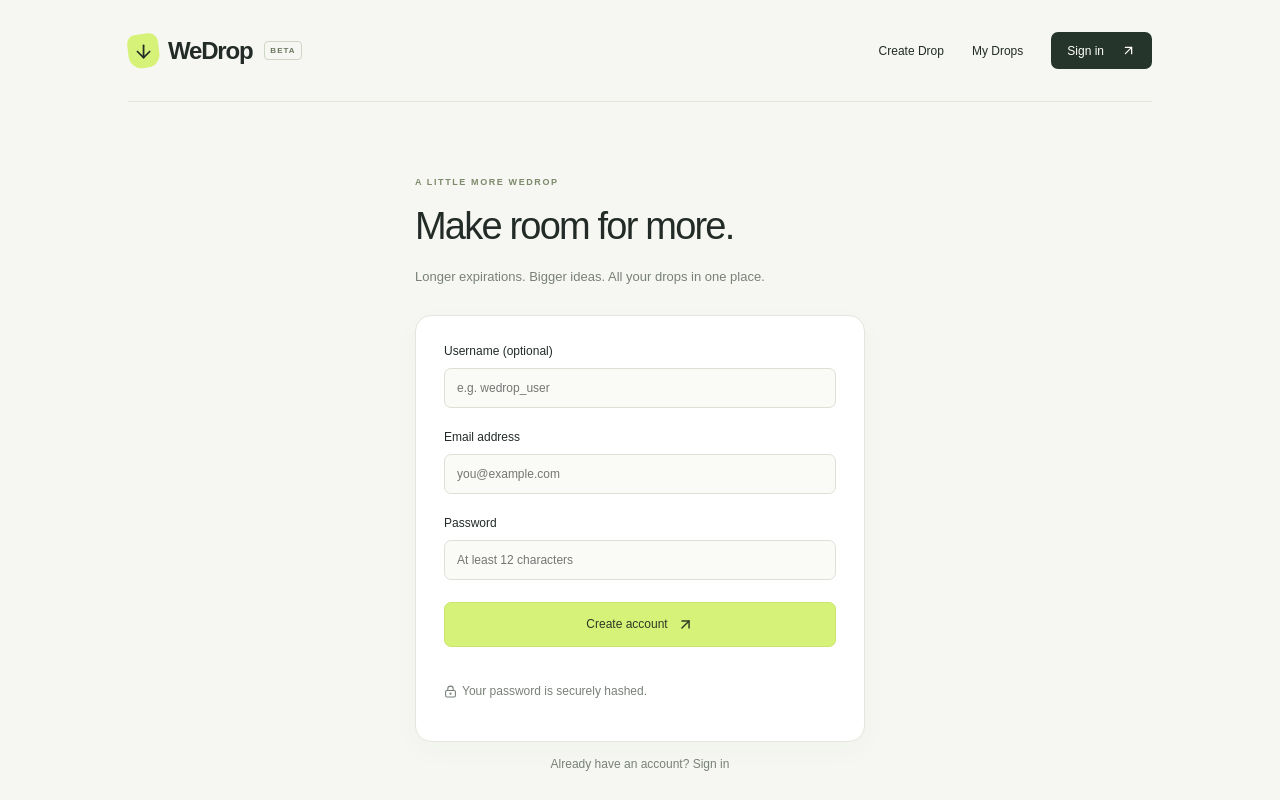
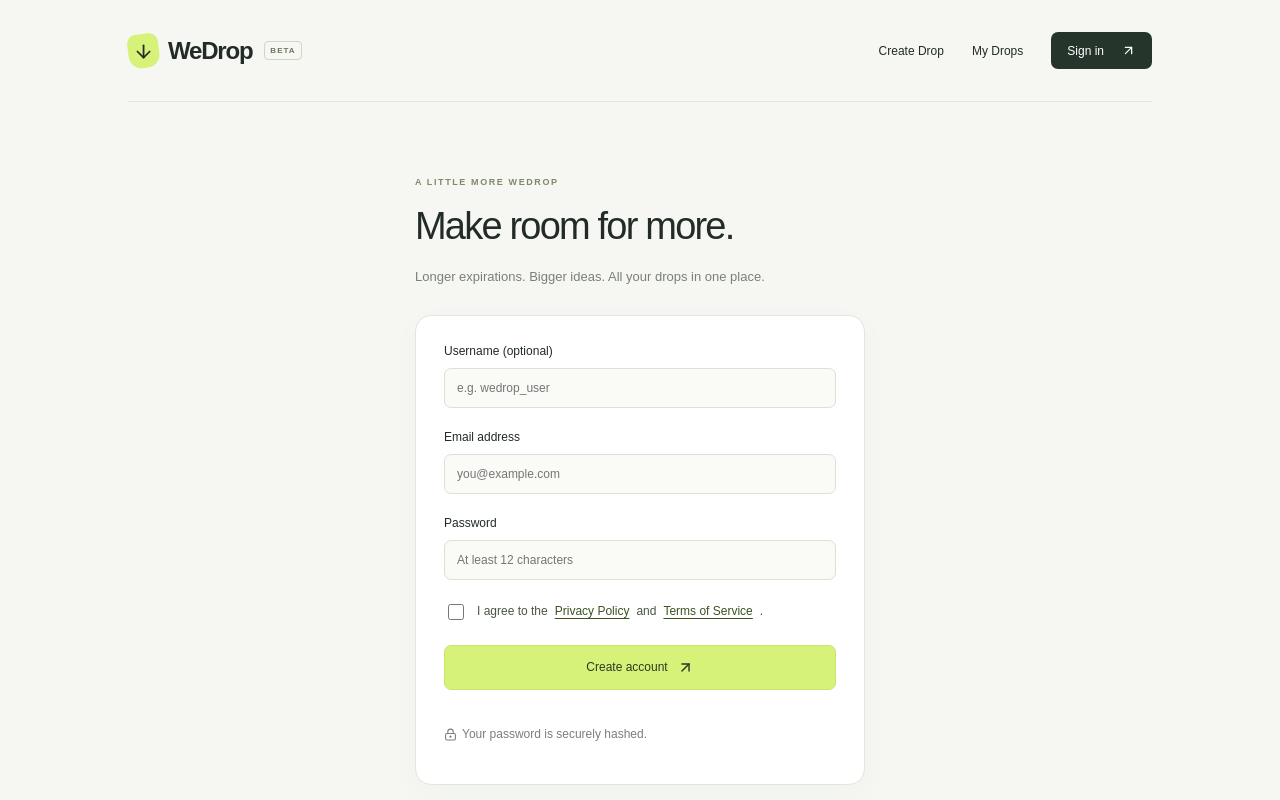
Before and after one commit to MOINtwentysix/WeDrop, a Next.js app: page /register in a window 1280 px wide. Shown: the top 800 px of the page. Built offline with nearby package versions, Linux system fonts and the light colour scheme; no server answers.

Commit message:
feat: add required legal consent checkbox for privacy policy and terms on registration

```diff
--- a/src/app/globals.css
+++ b/src/app/globals.css
@@ -597,6 +597,33 @@
 }
 .form-card .primary {
   width: 100%;
+}
+.form-card .terms-label {
+  flex-direction: row;
+  align-items: flex-start;
+  gap: 10px;
+  font-size: 12px;
+  line-height: 1.5;
+  color: #4a5446;
+  cursor: pointer;
+  user-select: none;
+}
+.form-card .terms-label input[type="checkbox"] {
+  accent-color: #526d32;
+  margin-top: 2px;
+  width: 16px;
+  height: 16px;
+  flex-shrink: 0;
+  cursor: pointer;
+}
+.form-card .terms-label a {
+  color: #3b5222;
+  text-decoration: underline;
+  text-underline-offset: 3px;
+  font-weight: 500;
+}
+.form-card .terms-label a:hover {
+  color: #1a2713;
 }
 .center {
   text-align: center;
--- a/src/components/auth-form.tsx
+++ b/src/components/auth-form.tsx
@@ -28,6 +28,13 @@
           const email = form.get("email");
           const password = form.get("password");
           const username = form.get("username");
+          const terms = form.get("terms");
+
+          if (register && !terms) {
+            setError("Please agree to the Privacy Policy and Terms of Service.");
+            setBusy(false);
+            return;
+          }
 
           try {
             await api(`/api/auth/${register ? "register" : "login"}`, {
@@ -84,6 +91,32 @@
             placeholder="At least 12 characters"
           />
         </label>
+        {register && (
+          <label className="terms-label">
+            <input type="checkbox" name="terms" required />
+            <span>
+              I agree to the{" "}
+              <a
+                href="https://moin26.dev/rechtliches/datenschutz/wedrop/"
+                target="_blank"
+                rel="noreferrer"
+                title="Datenschutzerklärung"
+              >
+                Privacy Policy
+              </a>{" "}
+              and{" "}
+              <a
+                href="https://moin26.dev/rechtliches/nutzungsbedingungen/wedrop/"
+                target="_blank"
+                rel="noreferrer"
+                title="Nutzungsbedingungen"
+              >
+                Terms of Service
+              </a>
+              .
+            </span>
+          </label>
+        )}
         {error && (
           <p role="alert" className="error">
             {error}
```
Also changed, not shown: tests/e2e.mjs (+1 -0 lines).
